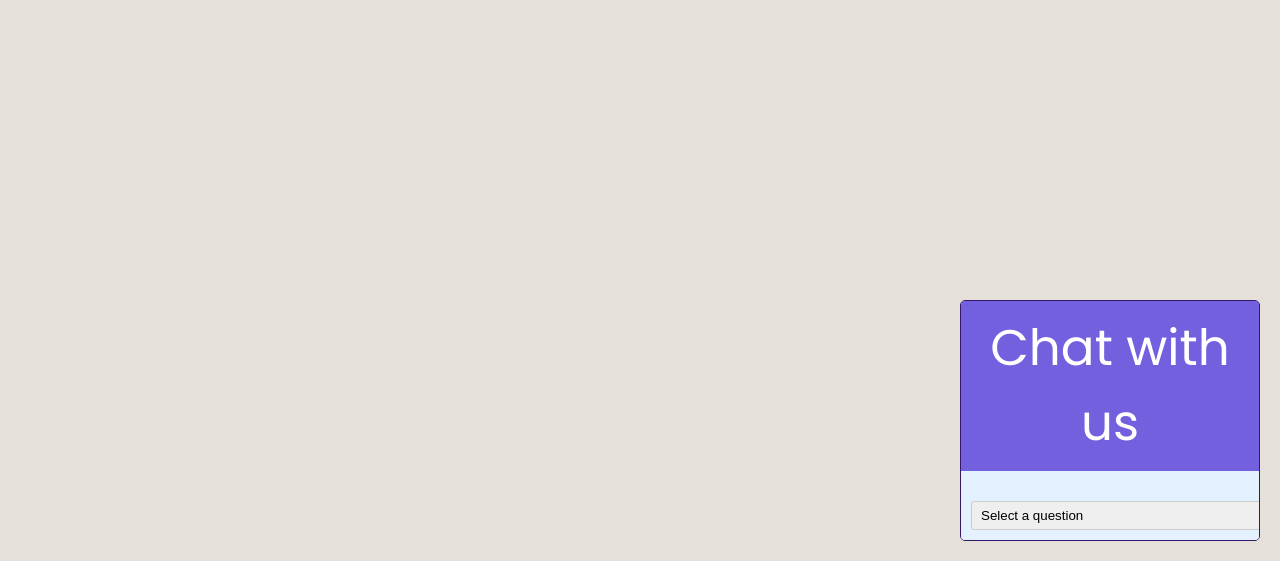
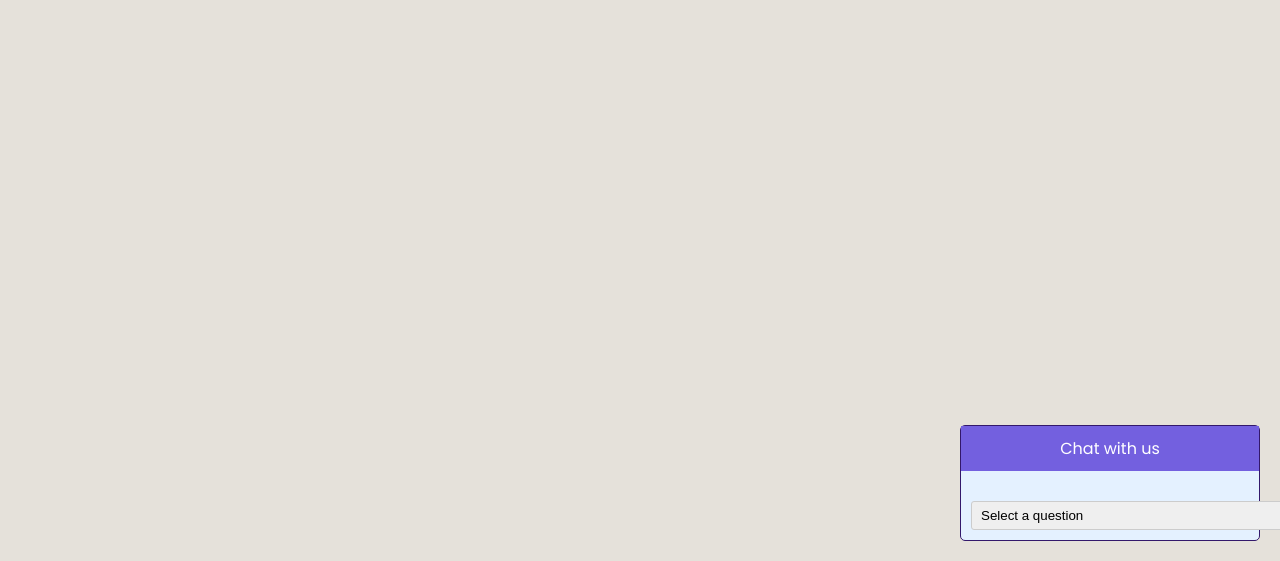
Before and after one commit to Prem-sharma1/custom-chatbot2, a plain HTML site: page index.html in a window 1280 px wide. Shown: the part 239-800 px from the top of the page. Drawn offline with nearby package versions, Linux system fonts and the light colour scheme.

Commit message:
Update styles.css

```diff
--- a/styles.css
+++ b/styles.css
@@ -279,9 +279,7 @@ img {
   border-radius: 5px;
   background-color: #E4F1FF;
   color: #33186B;
-font-size: 50px;
-overflow: auto;
-position:fixed;
+  position:fixed;
 }
 
 #chatbot-header {
```
